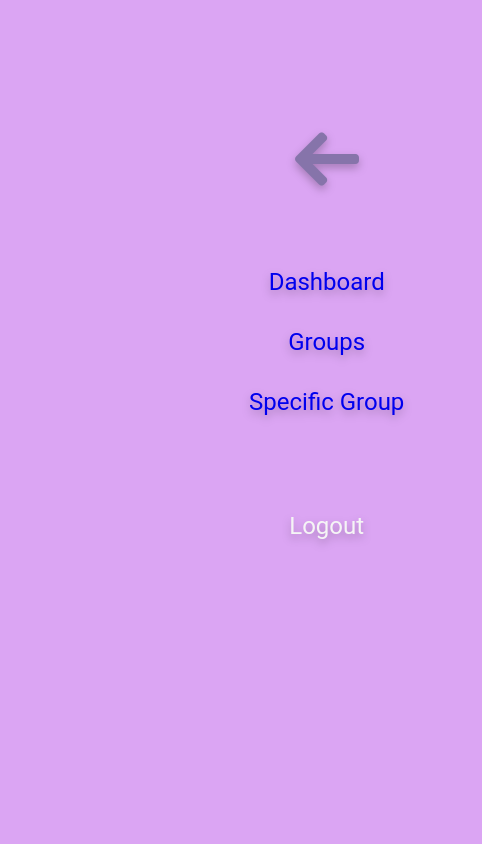
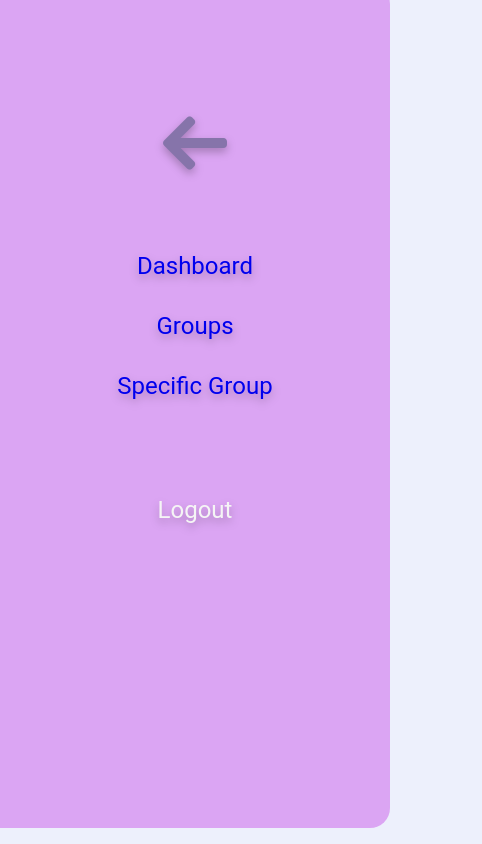
Before and after one commit to nicole-malaquias/kindnes, a React (Create React App) app: page / in a window 390 px wide. Shown: the top 844 px of the page, 482 px wide, since content can reach past the window. Built offline with nearby package versions, Linux system fonts and the light colour scheme.

Commit message:
styles: mobile first

```diff
--- a/src/components/Footer/styles.js
+++ b/src/components/Footer/styles.js
@@ -4,13 +4,8 @@ export const Container = styled.div`
   background: var(--backgroundFooter);
   display: flex;
   align-items: center;
-  justify-content: space-between;
+  justify-content: center;
   padding: 0.8rem 2rem;
-  margin-top: 2rem;
-
-  h1 {
-    font-weight: normal;
-  }
 
   h2 {
     border: 1px solid var(--purplePink);
@@ -30,4 +25,8 @@ export const Container = styled.div`
     font-size: 1.5rem;
     color: var(--purpleDetails);
   }
+  @media only screen and (min-width: 768px) {
+    justify-content: space-between;
+    margin-top: 1rem;
+  }
 `;
--- a/src/components/Menu/index.js
+++ b/src/components/Menu/index.js
@@ -26,7 +26,7 @@ const Menu = ({ isLogin = false }) => {
     </Container>
   ) : (
     <Container>
-      <div>
+      <div id="Menu">
         <Button handleClick={() => handleMenu()}>
           <img src={imgMenu} alt="menu" />
         </Button>
--- a/src/components/Menu/styles.js
+++ b/src/components/Menu/styles.js
@@ -1,35 +1,54 @@
-import styled from "styled-components";
+import styled, { keyframes } from "styled-components";
+
+export const animationMenuBurg = keyframes`
+  from{
+    opacity: 0;
+    transform: translateX(-500px)
+  }
+  to{
+    opacity:1;
+    transform: translateX(0px)
+  }
+
+`;
 
 export const Container = styled.div`
   display: flex;
   align-items: center;
-  padding: 0.5rem;
-  position: relative;
-
-  h1 {
-    font-weight: normal;
-  }
+  justify-content: center;
+  width: 90%;
+  margin: 1rem 0rem;
 
   button {
     display: flex;
     flex-direction: column;
+    align-items: center;
     justify-content: center;
-    align-items: center;
     background: none;
+    width: auto;
   }
 
   div {
     display: flex;
-    align-items: center;
-    margin: 1rem 1rem;
+    margin-bottom: 2rem;
+  }
+
+  @media only screen and (min-width: 768px) {
+    padding: 0.5rem;
+    justify-content: stretch;
+    div {
+      align-items: center;
+
+      margin: 1rem 1rem;
+    }
   }
 `;
 
 export const MenuBurg = styled.div`
-  width: 85vh;
+  width: 100vw;
   height: 100vh;
   top: -1rem;
-  left: -3rem;
+  left: 0rem;
   position: fixed;
   z-index: 1;
   background-color: var(--pink);
@@ -38,6 +57,7 @@ export const MenuBurg = styled.div`
   flex-direction: column;
   align-items: center;
   justify-content: space-evenly;
+  animation: ${animationMenuBurg} 1s;
 
   button {
     margin-top: -10rem;
@@ -57,4 +77,10 @@ export const MenuBurg = styled.div`
     border-radius: 2rem;
     border: 1px solid red;
   }
+
+  @media only screen and (min-width: 768px) {
+    width: 50vw;
+    top: -1rem;
+    left: -3rem;
+  }
 `;
--- a/src/pages/Home/styles.js
+++ b/src/pages/Home/styles.js
@@ -2,8 +2,13 @@ import styled from "styled-components";
 import rafiki from "../../assets/rafiki.png";
 
 export const Container = styled.div`
-  padding: 0 4rem;
+  padding: 1rem 4rem;
 
+  .Carrosel {
+    display: none;
+  }
+
+  @media only screen and (min-width: 768px) {
     .Carrosel {
       div {
         display: flex;
@@ -17,17 +22,19 @@ export const Container = styled.div`
 
       padding: 2rem;
     }
+  }
 `;
 
 export const Content = styled.div`
   display: flex;
   align-items: center;
-  margin-top: -6rem;
+  justify-content: center;
+  margin-top: -8rem;
   height: 100vh;
   width: 100%;
 
   p {
-    font-size: 1.8rem;
+    font-size: 1.2rem;
     line-height: 2rem;
     letter-spacing: 0.1rem;
     font-weight: normal;
@@ -38,6 +45,13 @@ export const Content = styled.div`
     @media (max-width: 580px) {
       display: flex;
       flex-direction: column;
+    }
+  }
+
+  @media only screen and (min-width: 768px) {
+    margin-top: -6rem;
+    p {
+      font-size: 1.8rem;
     }
   }
 `;
@@ -59,11 +73,18 @@ export const DivButton = styled.div`
   justify-content: center;
 
   button {
-    margin: 1.5rem;
-    margin-top: 3rem;
+    margin: 1rem;
+    margin-top: 1.5rem;
 
     :hover {
       border: 3px solid var(--pink);
     }
   }
+
+  @media only screen and (min-width: 768px) {
+    button {
+      margin: 1rem;
+      margin-top: 3rem;
+    }
+  }
 `;
--- a/src/styles/global.js
+++ b/src/styles/global.js
@@ -31,12 +31,19 @@ export default createGlobalStyle`
     h1,h2,h3,h4,h5,h6{
         color: var(--purpleDetails);
         font-family: Montserrat;
-        font-size: 3rem;
+        font-size:1.5rem;
         font-style: normal;
         font-weight: 400;
         line-height: 44px;
         text-align: left;
     }
+
+    @media only screen and (min-width: 768px){
+        h1,h2,h3,h4,h5,h6{
+            font-size:3rem;
+        }
+    }
+
     h4 {
         font-size: 1.5rem;
         color: var(--pink);
```
Lines whose indentation alone changed are shown as unchanged.
